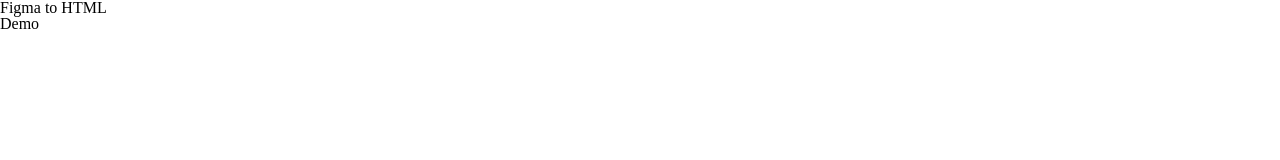
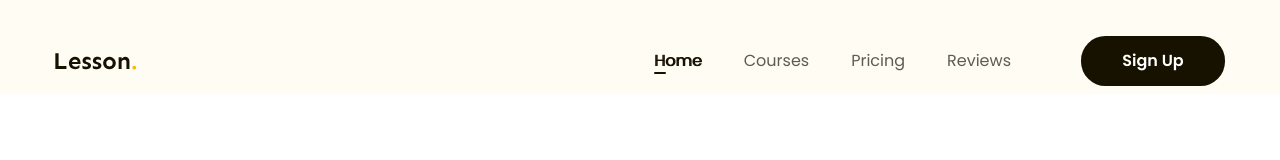
Before and after one commit to ThanhHiepNguyen/Duanfigmahtml, a plain HTML site: page index.html in a window 1280 px wide. Shown: the top 160 px of the page. Drawn offline with Linux system fonts and the light colour scheme.

Commit message:
p3 làm phần header

```diff
--- a/assets/css/style.css
+++ b/assets/css/style.css
@@ -7,4 +7,77 @@ html {
 /* khoip phuc co chu mac dinh  */
 body {
   font-size: 1.6rem;
+  font-family: "Poppins", sans-serif;
 }
+/*   */
+a {
+  text-decoration: none;
+}
+.btn {
+  display: inline-block;
+  min-width: 118px;
+  padding: 0 16px;
+  line-height: 50px;
+  color: #fff;
+  text-align: center;
+  font-size: 1.6rem;
+  font-weight: 600;
+  border-radius: 24.5px;
+  background: #171100;
+}
+.main-content {
+  width: 1170px;
+  max-width: calc(100% - 48px);
+  margin-left: auto;
+  margin-right: auto;
+}
+/*  */
+.header {
+  background: #fffcf4;
+}
+
+.header.fixed {
+  position: sticky;
+  top: -28px;
+}
+.header .body-header {
+  display: flex;
+  align-items: center;
+  padding: 36px 0 8px;
+}
+.nav {
+  margin-left: auto;
+}
+.nav ul {
+  display: flex;
+}
+.nav a {
+  position: relative;
+  color: #5f5b53;
+  font-size: 1.6rem;
+
+  padding: 8px 21px;
+}
+.nav li.active a,
+.nav a:hover {
+  color: #171100;
+  /* font-weight: 600; */
+  text-shadow: 1px 0 0 currentColor;
+}
+.nav li.active a::after {
+  position: absolute;
+  left: 21px;
+  bottom: 6px;
+  display: block;
+  content: " ";
+  width: 12px;
+  height: 2px;
+  border-radius: 10px;
+  background: #171100;
+}
+.header .btn-sign-up {
+  min-width: 144px;
+}
+.header .action {
+  margin-left: 49px;
+}
--- a/index.html
+++ b/index.html
@@ -3,12 +3,49 @@
   <head>
     <meta charset="UTF-8" />
     <meta name="viewport" content="width=device-width, initial-scale=1.0" />
+    <!-- reset css -->
     <link rel="stylesheet" href="./assets/css/reset.css" />
+    <!-- !embed fonts -->
+    <link rel="preconnect" href="https://fonts.googleapis.com" />
+    <link rel="preconnect" href="https://fonts.gstatic.com" crossorigin />
+    <link
+      href="https://fonts.googleapis.com/css2?family=Poppins:ital,wght@0,400;0,500;0,600;0,700;1,300;1,400&family=Sen:wght@700&display=swap"
+      rel="stylesheet"
+    />
+    <!-- Style -->
     <link rel="stylesheet" href="./assets/css/style.css" />
     <title>Figmato HTML</title>
   </head>
-  <body>
-    <h1>Figma to HTML</h1>
-    <h2>Demo</h2>
+  <body style="height: 100000px">
+    <!-- header -->
+    <header class="header fixed">
+      <div class="main-content">
+        <div class="body-header">
+          <!-- logo -->
+          <img src="./assets/img/Lesson..svg" alt="Leson" class="logo" />
+          <!-- nav -->
+          <nav class="nav">
+            <ul>
+              <li class="active">
+                <a href="#!">Home</a>
+              </li>
+              <li>
+                <a href="#!">Courses</a>
+              </li>
+              <li>
+                <a href="#!">Pricing</a>
+              </li>
+              <li>
+                <a href="#!">Reviews</a>
+              </li>
+            </ul>
+          </nav>
+          <!-- btn actioj -->
+          <div class="action">
+            <a href="#!" class="btn btn-sign-up">Sign Up</a>
+          </div>
+        </div>
+      </div>
+    </header>
   </body>
 </html>
```
Also changed, not shown: assets/img/Lesson..svg (added).
